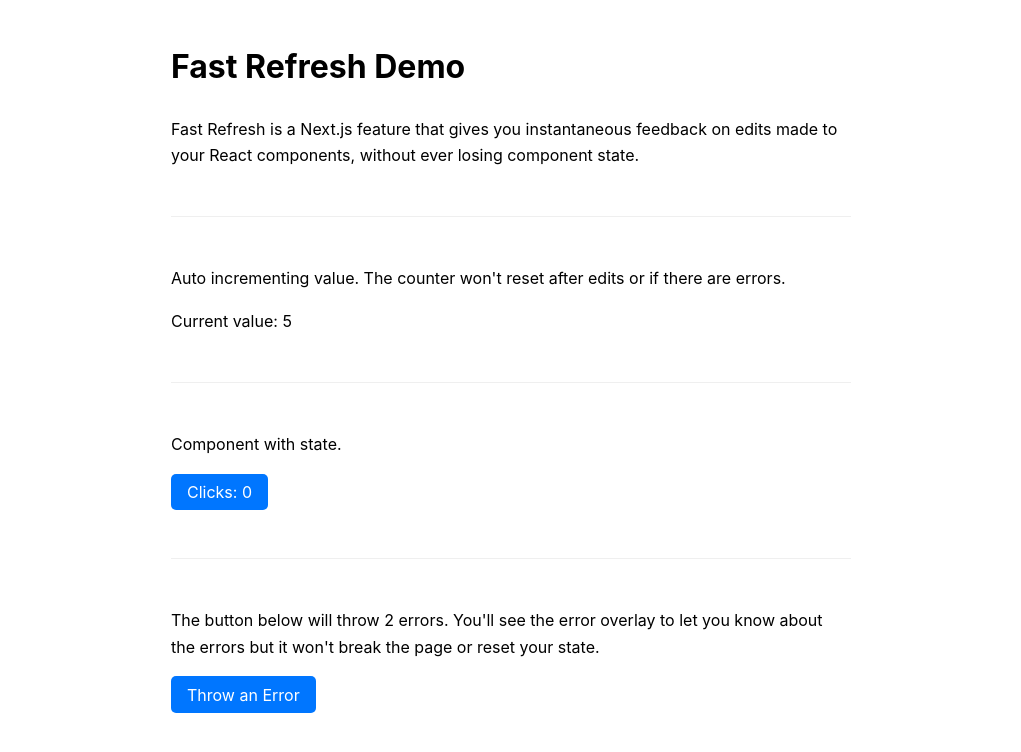
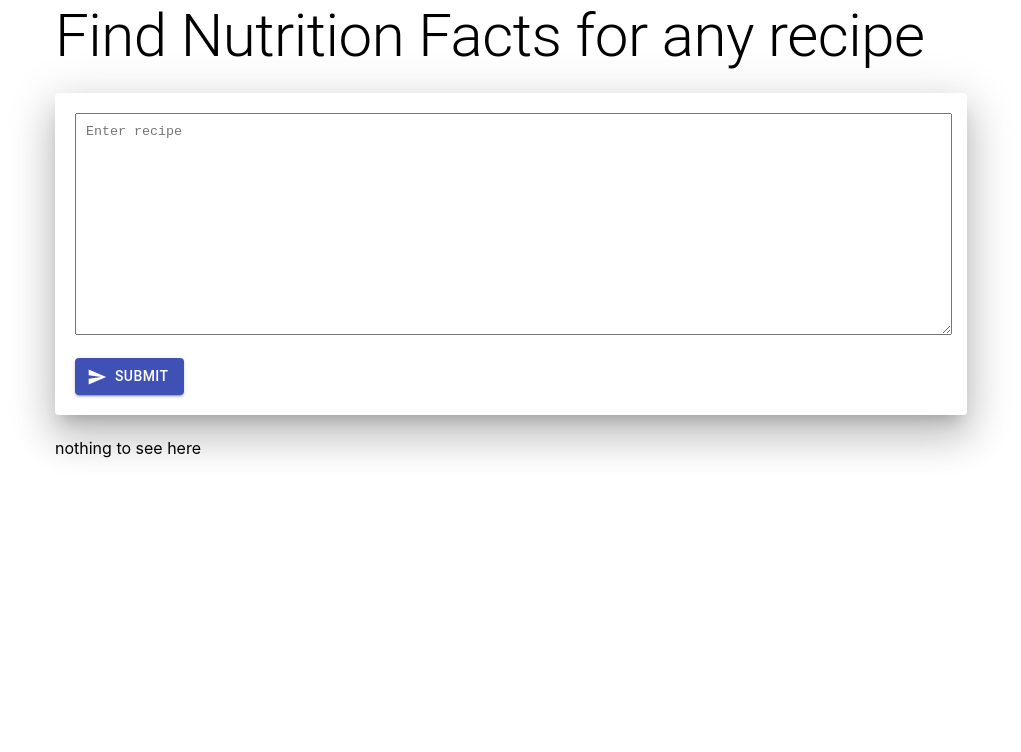
Before and after one commit to github/codespaces-nextjs, a Next.js app: page / in a window 1280 px wide. Shown: the top 752 px of the page, without its empty margins (129-1150 px from the left). Built offline with nearby package versions, Linux system fonts and the light colour scheme.

Commit message:
complete client nutrition facts displaying ✨

```diff
--- a/package.json
+++ b/package.json
@@ -7,6 +7,8 @@
     "devserver": "nodemon pages/api/server.js"
   },
   "dependencies": {
+    "@material-ui/core": "^4.12.4",
+    "@material-ui/icons": "^4.11.3",
     "dotenv": "^16.0.3",
     "express": "^4.18.2",
     "next": "latest",
--- a/pages/api/generateInfo.js
+++ b/pages/api/generateInfo.js
@@ -34,6 +34,7 @@
 
        // get response from openai
          const response = completion.data.choices[0].text;
+         res.setHeader("Access-Control-Allow-Origin", "*")
 
         res.status(200).json({
             success: true,
@@ -47,7 +48,7 @@
             console.log(error.message);
           }
 
-        res.status(400).json({
+        res.status(500).json({
             success: false,
             errorMessage: "There was an error getting the nutritional information. Try again",
             error: error
--- a/pages/api/router.js
+++ b/pages/api/router.js
@@ -2,6 +2,13 @@
 const router = express.Router();
 const { generateInfo } = require('./generateInfo');
 
+router.options('/generateInfo', (req, res) => {
+    res.setHeader("Access-Control-Allow-Origin", "*")
+    res.setHeader("Access-Control-Allow-Headers", "Content-Type")
+    res.setHeader("Access-Control-Allow-Methods", "POST")
+   res.sendStatus(200)
+})
+
 router.post('/generateInfo', generateInfo);
 
 module.exports = router;
--- a/pages/index.js
+++ b/pages/index.js
@@ -1,71 +1,90 @@
-import { useCallback, useEffect, useState } from 'react'
-import Button from '../components/Button'
-import ClickCount from '../components/ClickCount'
-import styles from '../styles/home.module.css'
+/*
+Create a HomePage Component with the following specifications:
+1. A H1 with the text "Find Nutrition Facts for any recipe"
+2. Create a text area and a button. When the button is clicked, the text in the text area should be sent to the server as a POST request.
+3. The server should respond with the nutrition facts for the recipe below the text area.
+*/
 
-function throwError() {
-  console.log(
-    // The function body() is not defined
-    document.body()
-  )
-}
+import React, { useState } from "react";
+import {
+  Button,
+  Container,
+  Grid,
+  Paper,
+  TextareaAutosize,
+  Typography,
+} from "@material-ui/core";
+import { Send } from "@material-ui/icons";
 
-function Home() {
-  const [count, setCount] = useState(0)
-  const increment = useCallback(() => {
-    setCount((v) => v + 1)
-  }, [setCount])
+const HomePage = () => {
+  const [recipe, setRecipe] = useState("");
+  const [nutrition, setNutrition] = useState("");
+  const [error, setError] = useState("");
 
-  useEffect(() => {
-    const r = setInterval(() => {
-      increment()
-    }, 1000)
-
-    return () => {
-      clearInterval(r)
+  async function handleSubmit(event) {
+    event.preventDefault();
+    try {
+      const response = await fetch("http://localhost:8080/openai/generateinfo", {
+        method: "POST",
+        headers: {
+          "Content-Type": "application/json",
+        },
+        body: JSON.stringify({ recipe }),
+      });
+      const nutrition = await response.json();
+      console.log(nutrition.data);
+      setNutrition(nutrition.data);
+    } catch (error) {
+      setError(error);
     }
-  }, [increment])
+  }
 
   return (
-    <main className={styles.main}>
-      <h1>Fast Refresh Demo</h1>
-      <p>
-        Fast Refresh is a Next.js feature that gives you instantaneous feedback
-        on edits made to your React components, without ever losing component
-        state.
-      </p>
-      <hr className={styles.hr} />
-      <div>
-        <p>
-          Auto incrementing value. The counter won't reset after edits or if
-          there are errors.
-        </p>
-        <p>Current value: {count}</p>
+    <Container maxWidth="md">
+      <Typography variant="h2" gutterBottom>
+        Find Nutrition Facts for any recipe{" "}
+      </Typography>
+      <Paper elevation={24} style={{ padding: "20px" }}>
+        <form onSubmit={handleSubmit}>
+          <Grid container spacing={2}>
+            <Grid item xs={12}>
+              <TextareaAutosize
+                value={recipe}
+                onChange={(e) => setRecipe(e.target.value)}
+                placeholder="Enter recipe"
+                style={{ width: "98%", minHeight: "200px", padding: "10px" }}
+              />
+            </Grid>
+            <Grid item xs={12}>
+              <Button
+                type="submit"
+                variant="contained"
+                color="primary"
+                startIcon={<Send />}
+              >
+                Submit
+              </Button>
+            </Grid>
+          </Grid>
+        </form>
+      </Paper>
+      <div style={{ paddingTop: "20px" }}>
+        {
+          error ? (
+            <Typography color="error">
+              An error occurred: {error.errorMessage}
+            </Typography>
+          ) : (
+            nutrition ? (
+              <>
+              <Typography>{nutrition}</Typography>
+              </>
+            ) : "nothing to see here"
+          )
+        }
       </div>
-      <hr className={styles.hr} />
-      <div>
-        <p>Component with state.</p>
-        <ClickCount />
-      </div>
-      <hr className={styles.hr} />
-      <div>
-        <p>
-          The button below will throw 2 errors. You'll see the error overlay to
-          let you know about the errors but it won't break the page or reset
-          your state.
-        </p>
-        <Button
-          onClick={(e) => {
-            setTimeout(() => document.parentNode(), 0)
-            throwError()
-          }}
-        >
-          Throw an Error
-        </Button>
-      </div>
-      <hr className={styles.hr} />
-    </main>
-  )
-}
+    </Container>
+  );
+};
 
-export default Home
+export default HomePage;
```
Also changed, not shown: 1 other file (tests, documents, lock files or other folders).
